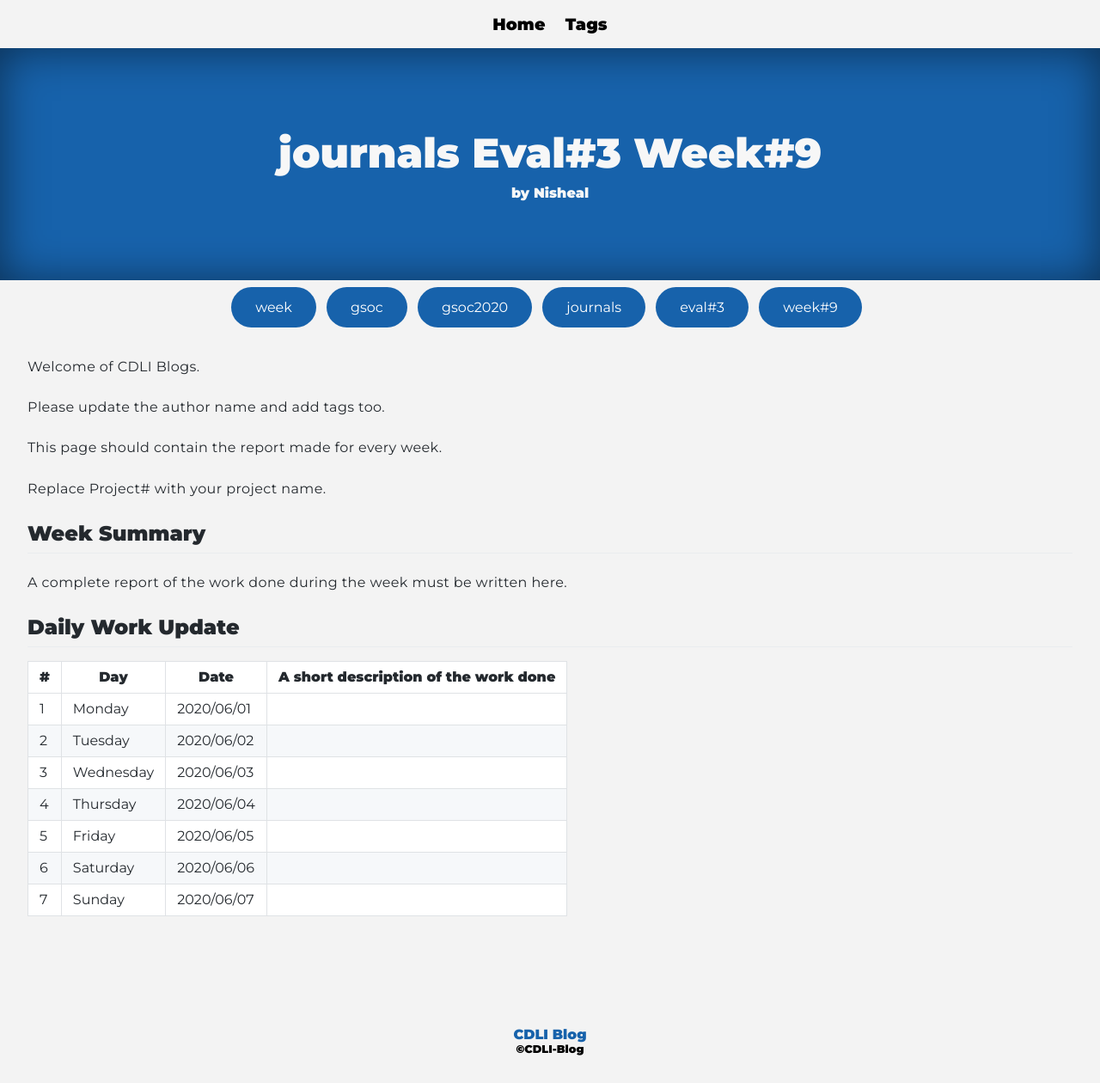
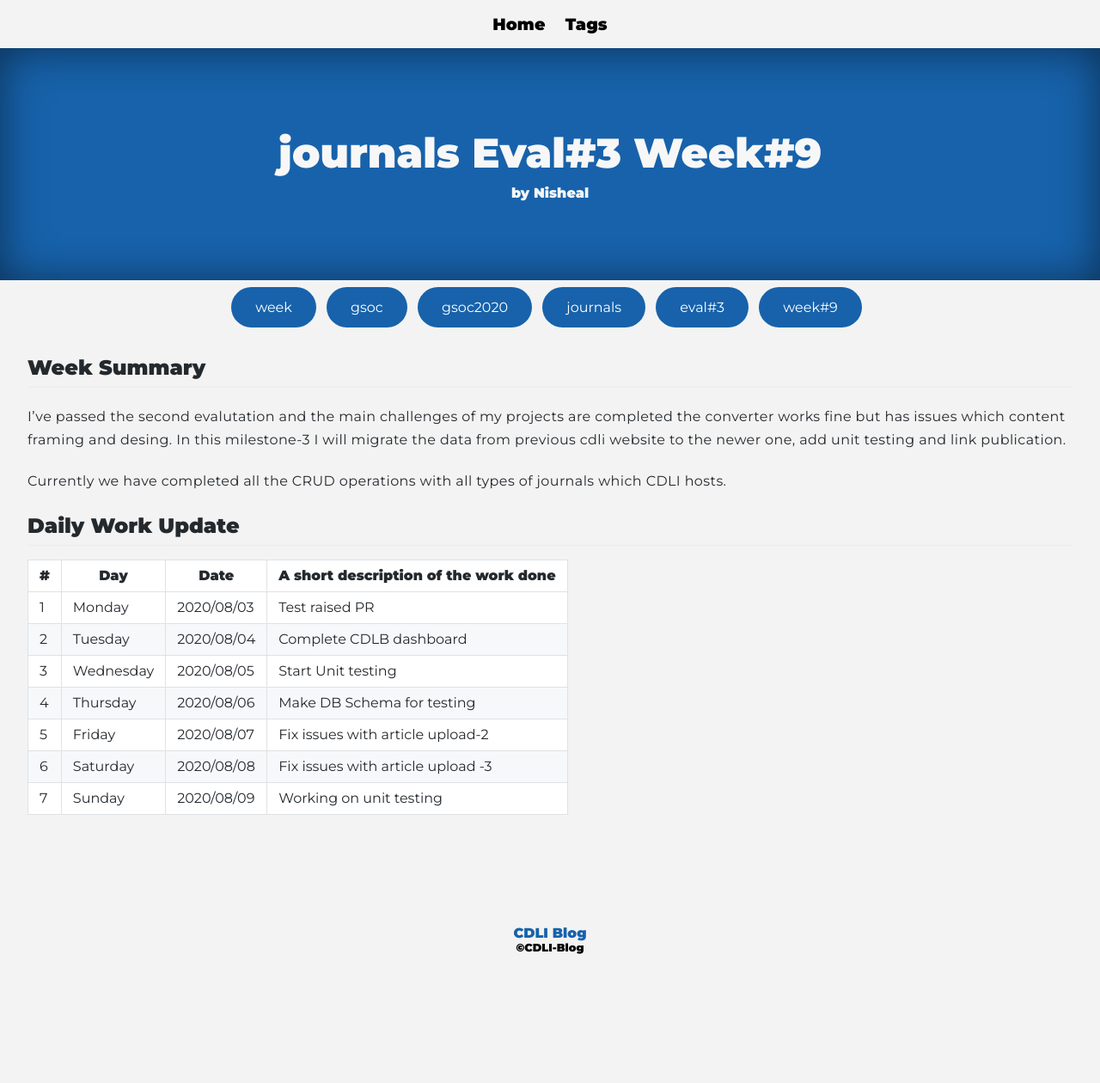
Before and after one commit to cdli-gh/blog, a Jekyll site: the page built from _blog/gsoc20/journals/posts/11_week9.md, in a window 1280 px wide. Shown: the whole page at 86% size. Built offline with Jekyll 4.4.1, drawn with Linux system fonts in a browser that asks for light colours; Markdown is read by kramdown in place of the engine named in the settings; after the commit the page ends 1142 px from its top, so only the background shows below that.

Commit message:
Update 11_week9.md

```diff
--- a/_blog/gsoc20/journals/posts/11_week9.md
+++ b/_blog/gsoc20/journals/posts/11_week9.md
@@ -4,27 +4,22 @@
 author: "Nisheal"
 tags: ["week","gsoc","gsoc2020","journals","eval#3","week#9"]
 ---
-Welcome of CDLI Blogs.
-
-Please update the author name and add tags too.
-
-This page should contain the report made for every week.
-
-Replace Project# with your project name.
 
 ## Week Summary
 
-A complete report of the work done during the week must be written here.
+I've passed the second evalutation and the main challenges of my projects are completed the converter works fine but has issues which content framing and desing.
+In this milestone-3 I will migrate the data from previous cdli website to the newer one, add unit testing and link publication.
 
+Currently we have completed all the CRUD operations with all types of journals which CDLI hosts.
 
 ## Daily Work Update
 
 |\#|Day|Date|A short description of the work done|
 |---	|---	|---	|---	|
-|1   	| Monday 	|   2020/06/01	|   	|
-|2   	| Tuesday  	|   2020/06/02	|   	|
-|3   	| Wednesday  	|  2020/06/03 	|   	|
-|4   	| Thursday  	|   2020/06/04	|   	|
-|5   	| Friday  	|   2020/06/05	|   	|
-|6   	| Saturday  	|   2020/06/06	|   	|
-|7   	| Sunday  	|   2020/06/07	|   	|
+|1   	| Monday 	|   2020/08/03	| Test raised PR 	|
+|2   	| Tuesday  	|   2020/08/04	|  Complete CDLB dashboard 	|
+|3   	| Wednesday  	|  2020/08/05 	| Start Unit testing  	|
+|4   	| Thursday  	|   2020/08/06	| Make DB Schema for testing  	|
+|5   	| Friday  	|   2020/08/07	|  Fix issues with article upload-2 	|
+|6   	| Saturday  	|   2020/08/08	| Fix issues with article upload -3 	|
+|7   	| Sunday  	|   2020/08/09	| Working on unit testing  	|
```
